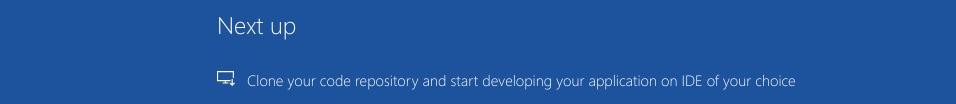
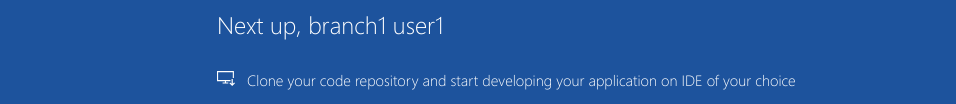
Before and after one commit to nidhi8953/git-assiggnment-2, a plain HTML site: page index.html in a window 1280 px wide. Shown: the part 590-694 px from the top of the page, without its empty margins (8-964 px from the left). Drawn offline with Linux system fonts and the light colour scheme.

Commit message:
barcnh1 user

```diff
--- a/index.html
+++ b/index.html
@@ -22,7 +22,7 @@
                 <div class="description line-1"> Azure DevOps Project has been successfully setup</div>
                 <div class="description line-2"> Your HTML app is up and running on Azure</div>
                 <div class="next-steps-container">
-                    <div class="next-steps-header">Next up</div>
+                    <div class="next-steps-header">Next up, branch1 user1</div>
                     <div class="next-steps-body">
                         <div class="step">
                             <div class="step-icon">
```
